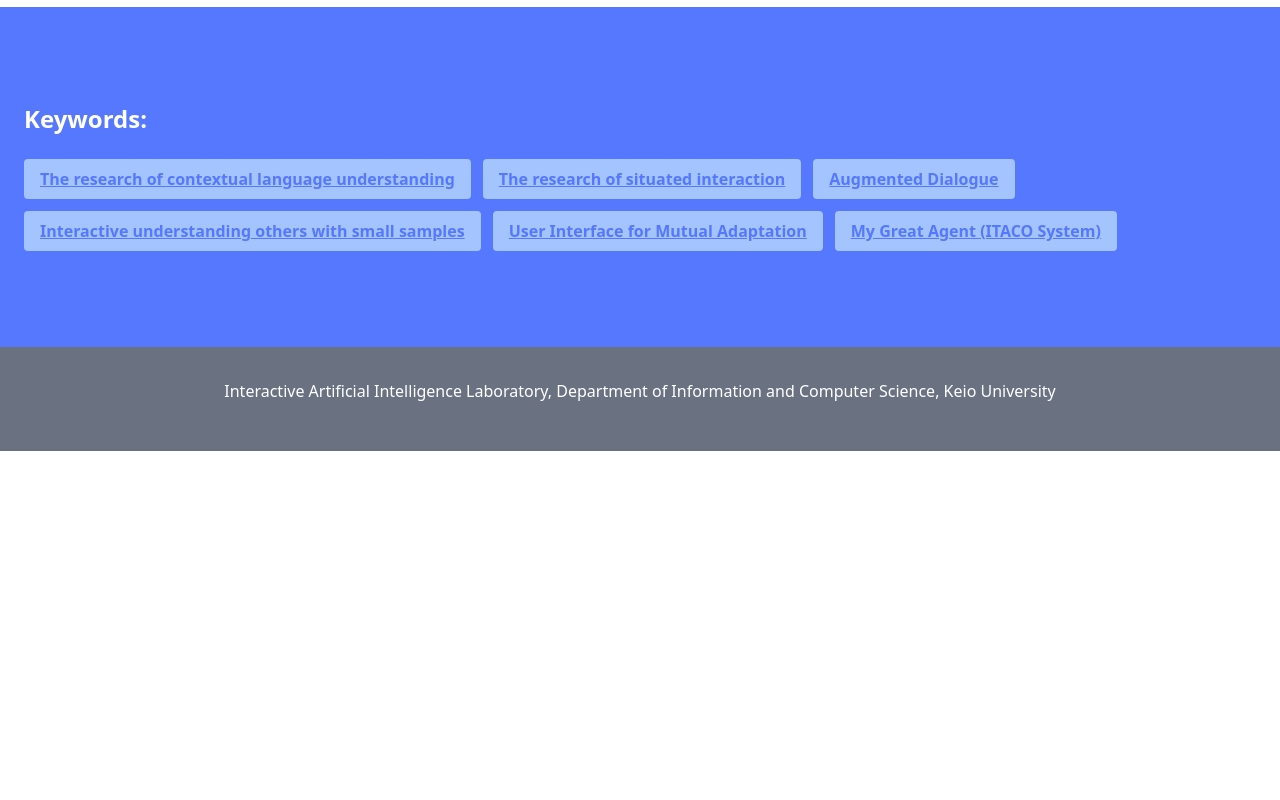
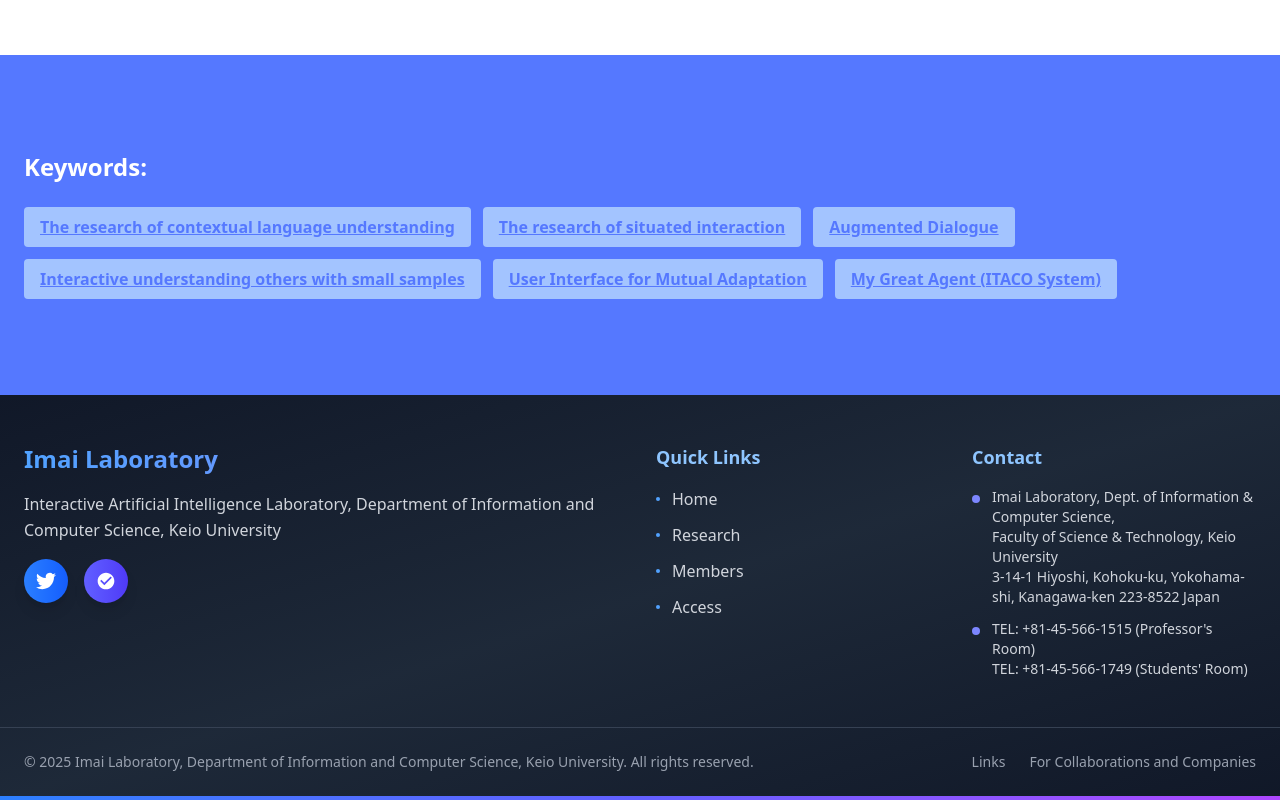
Before and after one commit to imai-laboratory/imai-laboratory.github.io, a Next.js app: page /en in a window 1280 px wide. Shown: the part 506-1306 px from the top of the page. Before the commit the page ends 957 px from the top, so only its background shows below. Built offline with nearby package versions, Linux system fonts and the light colour scheme.

Commit message:
style: Footer

```diff
--- a/app/[locale]/page.tsx
+++ b/app/[locale]/page.tsx
@@ -15,10 +15,10 @@ function ContentHome({ t, locale }: ContentHomeProps) {
         <div className="py-8 md:py-16">
           <div className="container mx-auto px-6 text-center">
             <h1 className="text-3xl md:text-5xl font-bold mb-4 text-black">
-              {t("site.title")}
+              {t("home.title")}
             </h1>
             <h2 className="text-xl md:text-2xl text-gray-700">
-              {t("site.description")}
+              {t("home.message")}
             </h2>
           </div>
         </div>
--- a/app/[locale]/research/projects/page.tsx
+++ b/app/[locale]/research/projects/page.tsx
@@ -1,4 +1,4 @@
-import { setRequestLocale } from "next-intl/server";
+import { getTranslations, setRequestLocale } from "next-intl/server";
 import { LinkCard } from "@/components/features/LinkCard";
 import { PageHero } from "@/components/features/PageHero";
 import { generateStaticParams } from "@/lib/generateStaticParams";
@@ -11,9 +11,11 @@ type Props = { params: Promise<{ locale: string }> };
 export default async function ResearchProjPage({ params }: Props) {
   const { locale } = await params;
   setRequestLocale(locale);
+  const t = await getTranslations({ locale });
+
   return (
     <div id="content_links">
-      <PageHero title="プロジェクト" />
+      <PageHero title={t("navigation.research_proj")} />
       <div className="container mx-auto px-6 py-8">
         <LinkCard
           title="CREST"
--- /dev/null
+++ b/components/layout/Footer.tsx
@@ -0,0 +1,159 @@
+"use client";
+
+import Link from "next/link";
+import { useLocale, useTranslations } from "next-intl";
+
+export const Footer = () => {
+  const t = useTranslations("site");
+  const tNav = useTranslations("navigation");
+  const tExternal = useTranslations("external");
+  const tFooter = useTranslations("footer");
+  const tAccess = useTranslations("access");
+  const locale = useLocale();
+  const currentYear = new Date().getFullYear();
+
+  return (
+    <footer className="bg-gradient-to-br from-gray-900 via-gray-800 to-gray-900 text-white">
+      {/* Main Footer Content */}
+      <div className="container mx-auto px-6 py-12">
+        <div className="grid grid-cols-1 md:grid-cols-2 lg:grid-cols-4 gap-8">
+          {/* Lab Info Section */}
+          <div className="lg:col-span-2">
+            <div className="mb-6">
+              <h3 className="text-2xl font-bold mb-4 bg-gradient-to-r from-blue-400 to-indigo-400 bg-clip-text text-transparent">
+                {t("title")}
+              </h3>
+              <p className="text-gray-300 leading-relaxed mb-4">
+                {t("description")}
+              </p>
+              <div className="flex space-x-4">
+                <a
+                  href="https://twitter.com/imailab"
+                  className="group p-3 bg-gradient-to-r from-blue-500 to-blue-600 rounded-full hover:from-blue-600 hover:to-blue-700 transition-all duration-300 transform hover:scale-110 shadow-lg hover:shadow-xl"
+                  target="_blank"
+                  rel="noopener noreferrer"
+                  aria-label={tExternal("twitter")}
+                >
+                  <svg
+                    className="w-5 h-5 group-hover:rotate-12 transition-transform duration-300"
+                    fill="currentColor"
+                    viewBox="0 0 24 24"
+                  >
+                    <title>{tExternal("twitter")}</title>
+                    <path d="M23.953 4.57a10 10 0 01-2.825.775 4.958 4.958 0 002.163-2.723c-.951.555-2.005.959-3.127 1.184a4.92 4.92 0 00-8.384 4.482C7.69 8.095 4.067 6.13 1.64 3.162a4.822 4.822 0 00-.666 2.475c0 1.71.87 3.213 2.188 4.096a4.904 4.904 0 01-2.228-.616v.06a4.923 4.923 0 003.946 4.827 4.996 4.996 0 01-2.212.085 4.936 4.936 0 004.604 3.417 9.867 9.867 0 01-6.102 2.105c-.39 0-.779-.023-1.17-.067a13.995 13.995 0 007.557 2.209c9.053 0 13.998-7.496 13.998-13.985 0-.21 0-.42-.015-.63A9.935 9.935 0 0024 4.59z" />
+                  </svg>
+                </a>
+                <a
+                  href="https://www.ailab.ics.keio.ac.jp/welcome-junior/"
+                  className="group p-3 bg-gradient-to-r from-indigo-500 to-indigo-600 rounded-full hover:from-indigo-600 hover:to-indigo-700 transition-all duration-300 transform hover:scale-110 shadow-lg hover:shadow-xl"
+                  target="_blank"
+                  rel="noopener noreferrer"
+                  aria-label={tExternal("b3")}
+                >
+                  <svg
+                    className="w-5 h-5 group-hover:rotate-12 transition-transform duration-300"
+                    fill="currentColor"
+                    viewBox="0 0 24 24"
+                  >
+                    <title>{tExternal("b3")}</title>
+                    <path d="M12 2C6.48 2 2 6.48 2 12s4.48 10 10 10 10-4.48 10-10S17.52 2 12 2zm-2 15l-5-5 1.41-1.41L10 14.17l7.59-7.59L19 8l-9 9z" />
+                  </svg>
+                </a>
+              </div>
+            </div>
+          </div>
+
+          {/* Quick Links */}
+          <div>
+            <h4 className="text-lg font-semibold mb-4 text-blue-300">
+              {tFooter("quick_links")}
+            </h4>
+            <ul className="space-y-3">
+              <li>
+                <Link
+                  href={`/${locale}`}
+                  className="text-gray-300 hover:text-white transition-colors duration-300 flex items-center group"
+                >
+                  <span className="w-1 h-1 bg-blue-400 rounded-full mr-3 group-hover:w-2 transition-all duration-300"></span>
+                  {tNav("home")}
+                </Link>
+              </li>
+              <li>
+                <Link
+                  href={`/${locale}/research`}
+                  className="text-gray-300 hover:text-white transition-colors duration-300 flex items-center group"
+                >
+                  <span className="w-1 h-1 bg-blue-400 rounded-full mr-3 group-hover:w-2 transition-all duration-300"></span>
+                  {tNav("research")}
+                </Link>
+              </li>
+              <li>
+                <Link
+                  href={`/${locale}/member`}
+                  className="text-gray-300 hover:text-white transition-colors duration-300 flex items-center group"
+                >
+                  <span className="w-1 h-1 bg-blue-400 rounded-full mr-3 group-hover:w-2 transition-all duration-300"></span>
+                  {tNav("member")}
+                </Link>
+              </li>
+              <li>
+                <Link
+                  href={`/${locale}/access`}
+                  className="text-gray-300 hover:text-white transition-colors duration-300 flex items-center group"
+                >
+                  <span className="w-1 h-1 bg-blue-400 rounded-full mr-3 group-hover:w-2 transition-all duration-300"></span>
+                  {tNav("access")}
+                </Link>
+              </li>
+            </ul>
+          </div>
+
+          {/* Contact Info */}
+          <div>
+            <h4 className="text-lg font-semibold mb-4 text-blue-300">
+              {tFooter("contact")}
+            </h4>
+            <div className="space-y-3 text-gray-300 text-sm">
+              <div className="flex items-start">
+                <span className="inline-block w-2 h-2 bg-indigo-400 rounded-full mt-2 mr-3 flex-shrink-0"></span>
+                <div className="whitespace-pre-line">{tAccess("address")}</div>
+              </div>
+              <div className="flex items-start">
+                <span className="inline-block w-2 h-2 bg-indigo-400 rounded-full mt-2 mr-3 flex-shrink-0"></span>
+                <div className="whitespace-pre-line">{tAccess("tel")}</div>
+              </div>
+            </div>
+          </div>
+        </div>
+      </div>
+
+      {/* Copyright Bar */}
+      <div className="border-t border-gray-700">
+        <div className="container mx-auto px-6 py-6">
+          <div className="flex flex-col md:flex-row justify-between items-center space-y-4 md:space-y-0">
+            <div className="text-gray-400 text-sm">
+              © {currentYear} {tFooter("copyright")}. All rights reserved.
+            </div>
+            <div className="flex items-center space-x-6 text-sm">
+              <Link
+                href={`/${locale}/links`}
+                className="text-gray-400 hover:text-white transition-colors duration-300"
+              >
+                {tNav("links")}
+              </Link>
+              <Link
+                href={`/${locale}/for_collaborations`}
+                className="text-gray-400 hover:text-white transition-colors duration-300"
+              >
+                {tNav("for_collaborations")}
+              </Link>
+            </div>
+          </div>
+        </div>
+      </div>
+
+      {/* Decorative Bottom Border */}
+      <div className="h-1 bg-gradient-to-r from-blue-500 via-indigo-500 to-purple-500"></div>
+    </footer>
+  );
+};
--- a/components/layout/client-layout.tsx
+++ b/components/layout/client-layout.tsx
@@ -1,22 +1,10 @@
 "use client";
 
-import { useTranslations } from "next-intl";
 import { Navigation } from "@/components/elements/navigation";
+import { Footer } from "@/components/layout/Footer";
 
 type ClientLayoutProps = {
   children: React.ReactNode;
-};
-
-const Footer = () => {
-  const t = useTranslations("site");
-
-  return (
-    <footer className="bg-gray-500 text-white py-8">
-      <div className="text-center">
-        <p className="mb-4">{t("description")}</p>
-      </div>
-    </footer>
-  );
 };
 
 export const ClientLayout = ({ children }: ClientLayoutProps) => {
--- a/messages/en.json
+++ b/messages/en.json
@@ -48,7 +48,6 @@
     "keywords": "Keywords"
   },
   "research": {
-    "research_theme": "Research Themes",
     "projects": {
       "isc": {
         "title": "A Robot that Recommends Products with Few Samples Interactive-SmartClerk",
@@ -111,5 +110,10 @@
     "rooms": "Professor Michita Imai's Room: 26-208B\nStudents' Room: 26-203\n",
     "tel": "TEL: +81-45-566-1515 (Professor's Room)\nTEL: +81-45-566-1749 (Students' Room)",
     "accessmap_link": "Yagami Campus Map (Japanese)"
+  },
+  "footer": {
+    "quick_links": "Quick Links",
+    "contact": "Contact",
+    "copyright": "Imai Laboratory, Department of Information and Computer Science, Keio University"
   }
 }
--- a/messages/ja.json
+++ b/messages/ja.json
@@ -7,7 +7,7 @@
     "home": "ホーム",
     "research": "研究",
     "research_theme": "研究分野",
-    "research_proj": "プロジェクト",
+    "research_proj": "研究プロジェクト",
     "member": "メンバー",
     "publication": "研究業績",
     "publication_journal": "ジャーナル",
@@ -19,7 +19,7 @@
     "activity_talk": "登壇",
     "access": "アクセス",
     "links": "外部リンク",
-    "for_collaborations": "共同研究について"
+    "for_collaborations": "共同研究・企業の方へ"
   },
   "external": {
     "b3": "B3向け情報",
@@ -48,7 +48,6 @@
     "keywords": "キーワード"
   },
   "research": {
-    "research_theme": "研究テーマ",
     "projects": {
       "isc": {
         "title": "少ないサンプルで商品を推薦するロボット Interactive-SmartClerk",
@@ -111,5 +110,10 @@
     "rooms": "今井倫太 教授 居室: 26-208B\n学生居室: 26-203\n",
     "tel": "TEL: 045-566-1515 (教授居室)\nTEL: 045-566-1749 (学生居室)\n",
     "accessmap_link": "交通アクセス"
+  },
+  "footer": {
+    "quick_links": "クイックリンク",
+    "contact": "連絡先",
+    "copyright": "今井倫太研究室・慶應義塾大学理工学部情報工学科"
   }
 }
```
Also changed, not shown: app/[locale]/research/page.tsx (+30 -33 lines).
